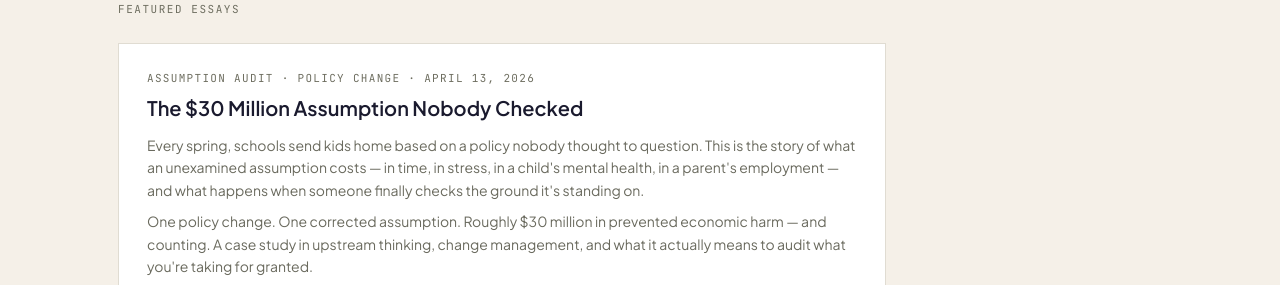
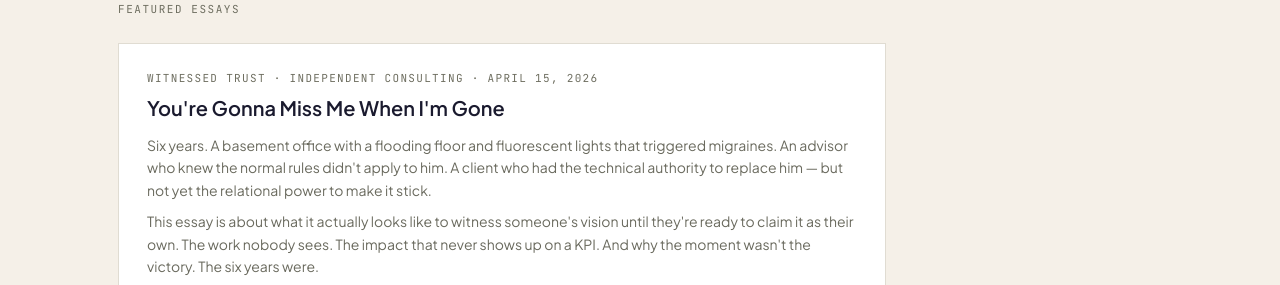
Before and after one commit to simonno202/nola-simon-site, a Next.js app: page /blog in a window 1280 px wide. Shown: the part 667-952 px from the top of the page. Built offline with nearby package versions, Linux system fonts and the light colour scheme; no server answers.

Commit message:
Surface Part 5 on writing page and link forward from Part 4
- blog/page.tsx: add You're Gonna Miss Me When I'm Gone to top of FEATURED_ESSAYS
- assumption-ground-audit.mdx: add Part 4 series label and forward link to Part 5

Co-Authored-By: Claude Sonnet 4.6 <noreply@anthropic.com>

```diff
--- a/src/app/blog/page.tsx
+++ b/src/app/blog/page.tsx
@@ -12,6 +12,16 @@ export const metadata: Metadata = {
 };
 
 const FEATURED_ESSAYS = [
+  {
+    slug: "youre-gonna-miss-me-when-im-gone",
+    title: "You're Gonna Miss Me When I'm Gone",
+    meta: "Witnessed Trust · Independent Consulting · April 15, 2026",
+    description:
+      "Six years. A basement office with a flooding floor and fluorescent lights that triggered migraines. An advisor who knew the normal rules didn't apply to him. A client who had the technical authority to replace him — but not yet the relational power to make it stick.",
+    description2:
+      "This essay is about what it actually looks like to witness someone's vision until they're ready to claim it as their own. The work nobody sees. The impact that never shows up on a KPI. And why the moment wasn't the victory. The six years were.",
+    related: { label: "Part 4: Under the Rocks Are the Words", href: "/blog/assumption-ground-audit" },
+  },
   {
     slug: "pediculosis-and-change",
     title: "The $30 Million Assumption Nobody Checked",
--- a/src/content/blog/assumption-ground-audit.mdx
+++ b/src/content/blog/assumption-ground-audit.mdx
@@ -11,7 +11,7 @@ import { AssumptionGroundCycle } from "@/components/essay/AssumptionGroundCycle"
 >
 > — Norman Maclean, *A River Runs Through It*
 
-*[Witnessed Trust](/blog/witnessed-trust-case-study) — Everyday Futurism*
+*Part 4 of the Witnessed Trust series — [← Part 3: The Rabbit Hole](/blog/the-rabbit-hole) · [Part 5: You're Gonna Miss Me When I'm Gone →](/blog/youre-gonna-miss-me-when-im-gone)*
 
 <WitnessedTrustSeriesNav current="/blog/assumption-ground-audit" />
 
```
